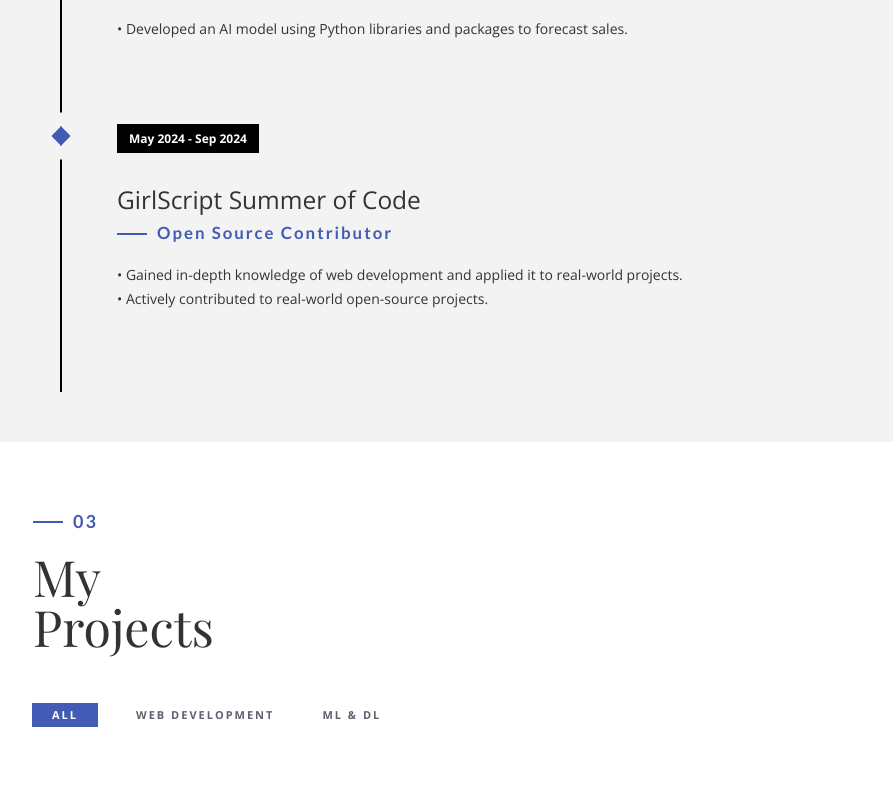
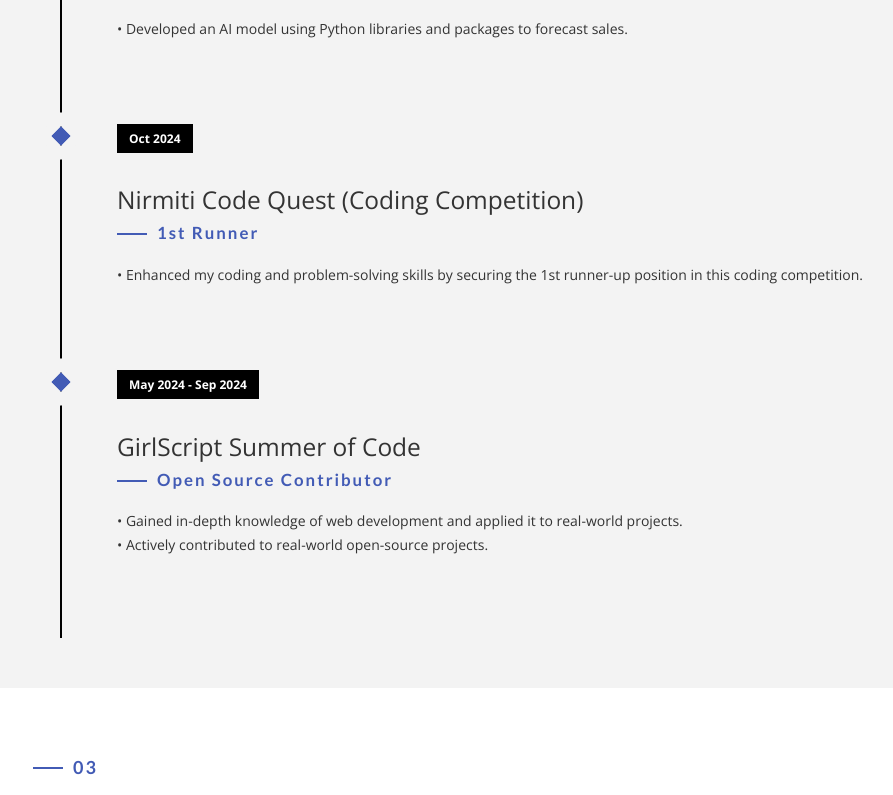
Before and after one commit to abhirup0199/Portfolio, a plain HTML site: page index.html in a window 1280 px wide. Shown: the part 2247-3042 px from the top of the page, without its empty margins (52-945 px from the left). Drawn offline with nearby package versions, Linux system fonts and the light colour scheme; files whose address does not match are found by name; a web font is replaced by a local one.

Commit message:
Update index.html

```diff
--- a/index.html
+++ b/index.html
@@ -297,8 +297,19 @@
               <label class="timeline-event-icon"></label>
               <div class="timeline-event-copy">
                 <p class="timeline-event-thumbnail">
-                    May 2024 - Sep 2024
+                    Oct 2024
                 </p>
+                <h3>Nirmiti Code Quest (Coding Competition)</h3>
+                <h4>1st Runner</h4>
+                <p>
+                  • Enhanced my coding and problem-solving skills by securing the 1st runner-up position in this coding competition.
+                </p>
+              </div>
+            </li>
+            <li class="timeline-event" data-aos="fade-up" data-aos-delay=".4">
+              <label class="timeline-event-icon"></label>
+              <div class="timeline-event-copy">
+                <p class="timeline-event-thumbnail">May 2024 - Sep 2024</p>
                 <h3>GirlScript Summer of Code</h3>
                 <h4>Open Source Contributor</h4>
                 <p>
@@ -308,18 +319,6 @@
                 </p>
               </div>
             </li>
-            <!--<li class="timeline-event" data-aos="fade-up" data-aos-delay=".4">
-              <label class="timeline-event-icon"></label>
-              <div class="timeline-event-copy">
-                <p class="timeline-event-thumbnail">Mar 2024</p>
-                <h3>Hackathon</h3>
-                <h4>PU CODE 36-Hour Hackathon</h4>
-                <p>
-                  • Demonstrated resilience and creativity through sustained focus and teamwork in a high-pressure, time-constrained environment. <br>
-• Created a tool to help farmers detect crop diseases and analyze soil, using <strong>React</strong> and <strong>FastAPI</strong>.
-                </p>
-              </div>
-            </li>-->
           </ul>
         </div>
       </div>
```
